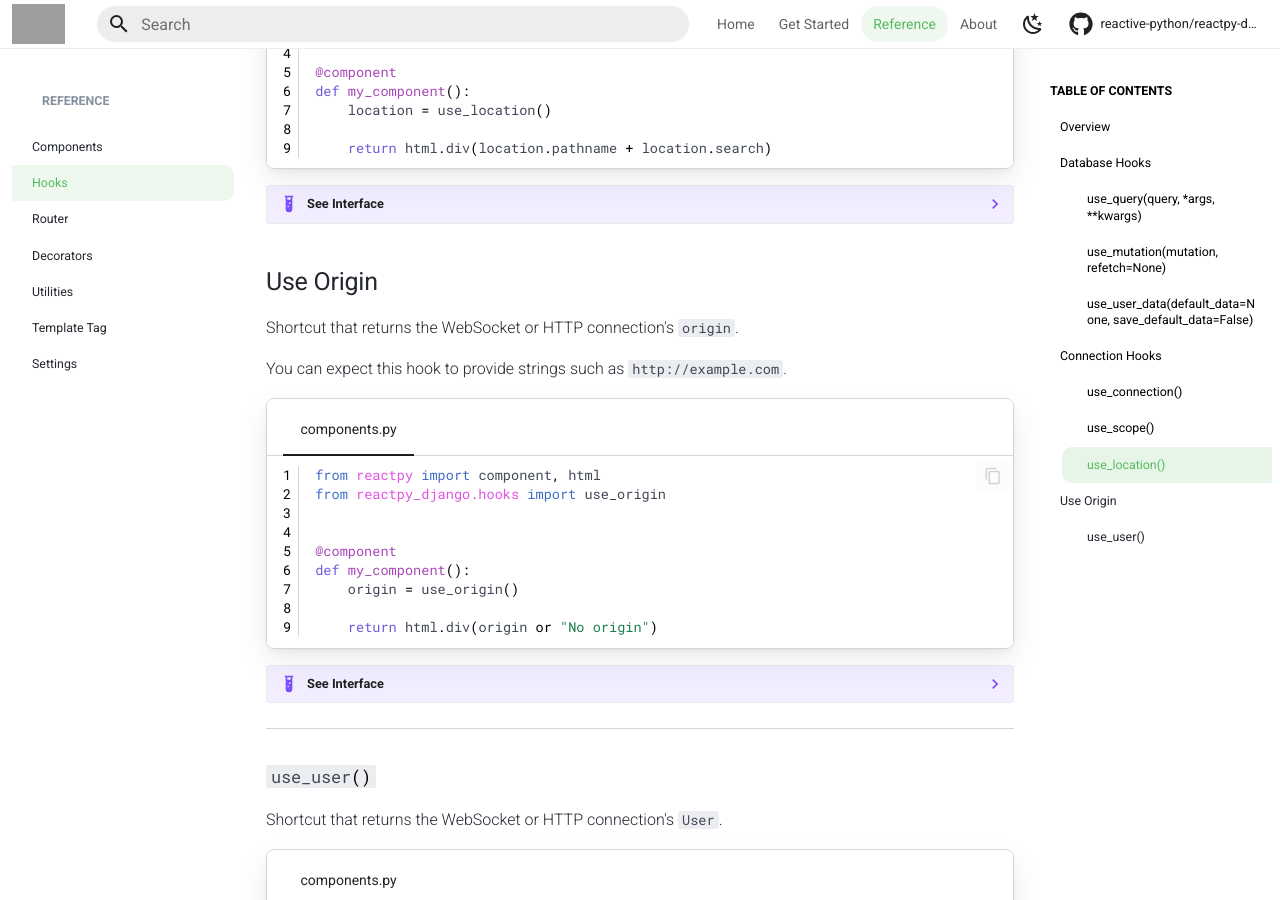
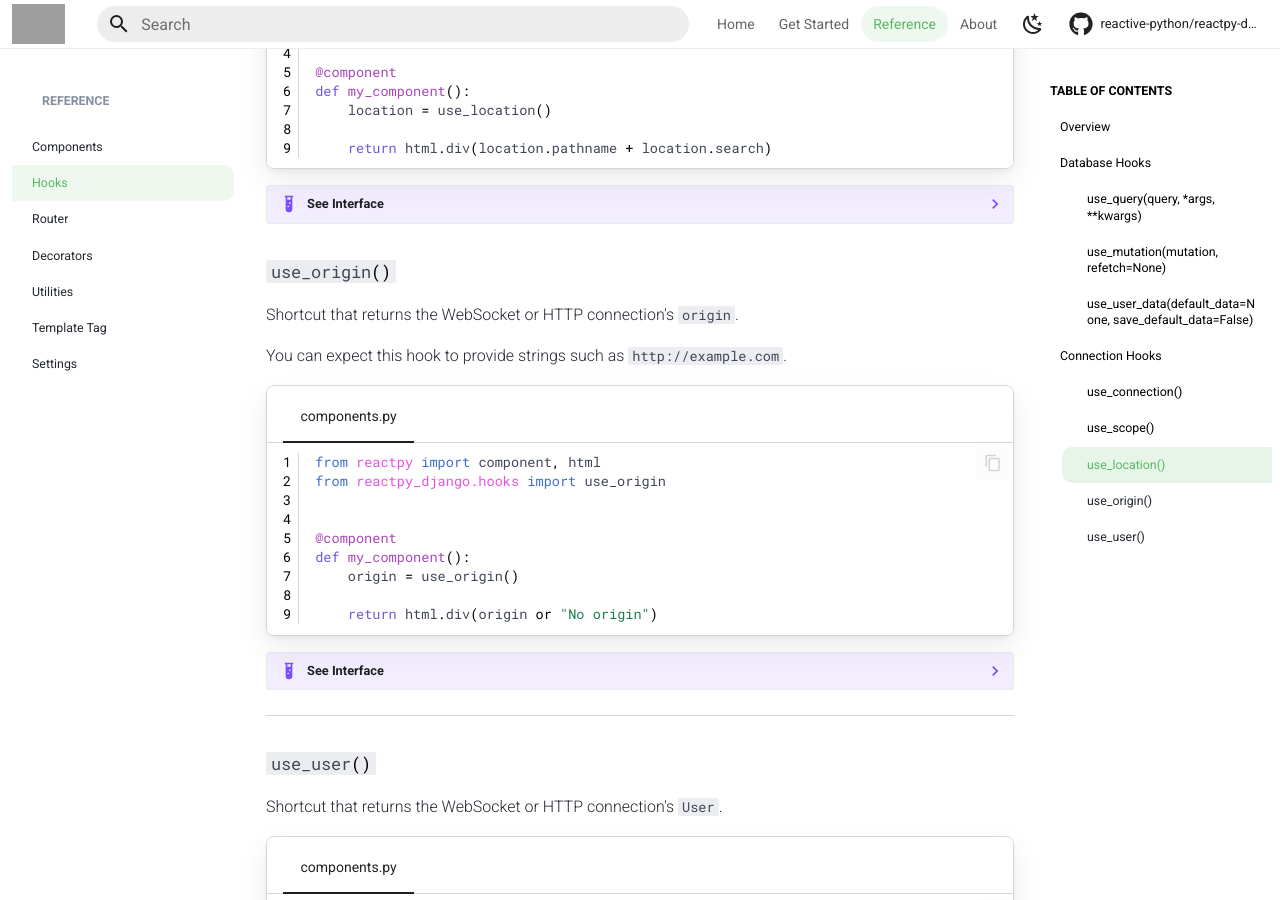
Before and after one commit to reactive-python/reactpy-django, an MkDocs documentation site: the page built from docs/src/reference/hooks.md, in a window 1280 px wide and 900 px high, scrolled down 4283 px. Built offline with MkDocs 1.6.1 and Material for MkDocs 9.7.7, drawn with Linux system fonts in a browser that asks for light colours; comment, search, counter and statistics services are not loaded; the version menu is left out; part of the change alters nothing that is shown; grey boxes are pictures that could not be loaded.

Commit message:
fix merge conflict

```diff
--- a/docs/src/reference/hooks.md
+++ b/docs/src/reference/hooks.md
@@ -386,7 +386,7 @@ Shortcut that returns the browser's current `#!python Location`.
     | --- | --- |
     | `#!python Location` | An object containing the current URL's `#!python pathname` and `#!python search` query. |
 
-## Use Origin
+### `#!python use_origin()`
 
 Shortcut that returns the WebSocket or HTTP connection's `#!python origin`.
 
```
